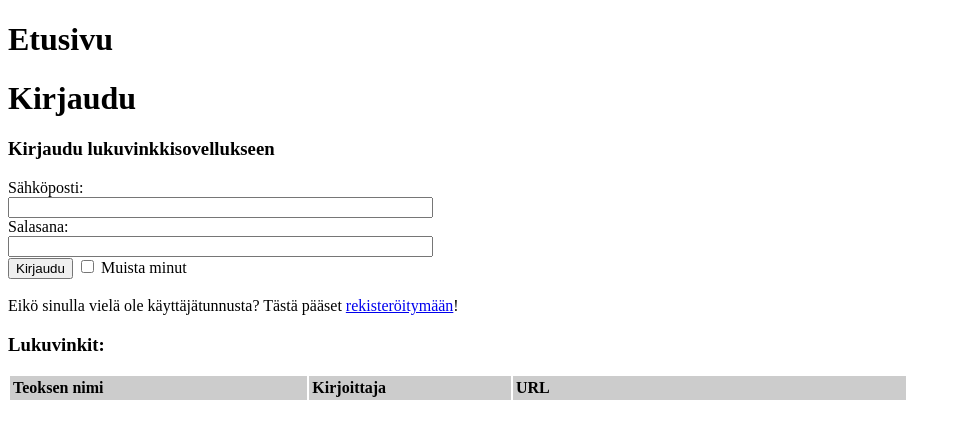
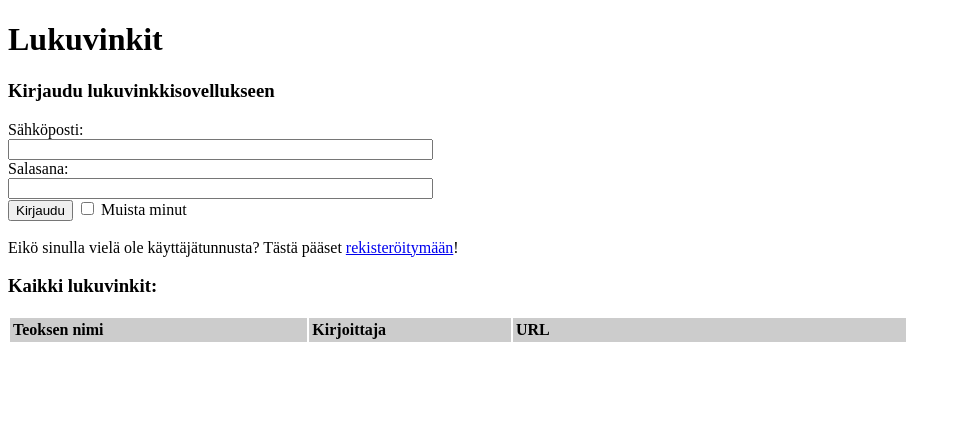
Before and after one commit to TeemuBergman/OHTU-lukuvinkkikirjasto, a Flask app: page / in a window 1280 px wide. Shown: the top 439 px of the page, without its empty margins (0-961 px from the left). Run offline with Flask 2, Linux system fonts and the light colour scheme; data that the repository does not hold is empty.

Commit message:
Rekisteröitymisen jälkeinen automaattinen kirjautuminen ja siihen liittyvät testit sekä muokkaukset html-pohjiin.

```diff
--- a/src/auth.py
+++ b/src/auth.py
@@ -62,6 +62,8 @@ def register_post():
     db.session.add(new_user)
     db.session.commit()
 
+    login_user(new_user)
+
     return redirect(url_for("auth.login"))
 
 
--- a/src/templates/login.html
+++ b/src/templates/login.html
@@ -2,23 +2,27 @@
 <html lang="en">
 <head>
     <meta charset="UTF-8">
-    <title>Kirjaudu</title>
+    <title>Lukuvinkit</title>
     <style>
         .thead_td {
             background-color: #cccccc;
             font-weight: bold;
             padding: 3px;
         }
-        td { background-color: #eeeeee;
+
+        td {
+            background-color: #eeeeee;
             padding: 3px;
-         }
+        }
     </style>
 </head>
 <body>
-  <h1>Etusivu</h1>
-  {% if not user_id %}
-<h1>Kirjaudu</h1>
-<h3>Kirjaudu lukuvinkkisovellukseen</h3>
+{% if user_id %}
+<p>// <a href="/add_tips" name="users_page" class="button">Oma sivu</a> // <a href="/logout" class="button">Kirjaudu ulos</a></p>
+{% endif %}
+<h1>Lukuvinkit</h1>
+{% if not user_id %}
+<h3 id="kirjaudu_otsikko">Kirjaudu lukuvinkkisovellukseen</h3>
 <form method="POST" action="/">
     Sähköposti:
     <br>
@@ -34,26 +38,24 @@
         Muista minut
     </label>
 </form>
-
-
 <br>
 Eikö sinulla vielä ole käyttäjätunnusta? Tästä pääset <a href="/register" name="register">rekisteröitymään</a>!
-<br>
-{% else %}
-Tästä pääset <a href="/add_tips" name="users_page">omille sivuille</a>!
 {% endif %}
-<h3>Lukuvinkit:</h3>
+<h3>Kaikki lukuvinkit:</h3>
 <table width=900>
-    <thead><tr>
+    <thead>
+    <tr>
         <td width=300 class=thead_td>Teoksen nimi</td>
-        <td width=200  class=thead_td>Kirjoittaja</td>
-        <td width=400  class=thead_td>URL</td></tr></thead>
+        <td width=200 class=thead_td>Kirjoittaja</td>
+        <td width=400 class=thead_td>URL</td>
+    </tr>
+    </thead>
     {% for tip in existing_tips %}
-        <tr>
-            <td> {{tip[0]}} </td>
-            <td> {{tip[1]}} </td>
-            <td> {{tip[2]}} </td>
-        </tr>
+    <tr>
+        <td> {{tip[0]}}</td>
+        <td> {{tip[1]}}</td>
+        <td> {{tip[2]}}</td>
+    </tr>
     {% endfor %}
 </table>
 </body>
```
Also changed, not shown: src/templates/add_tips.html (+5 -5 lines), 2 other files.
